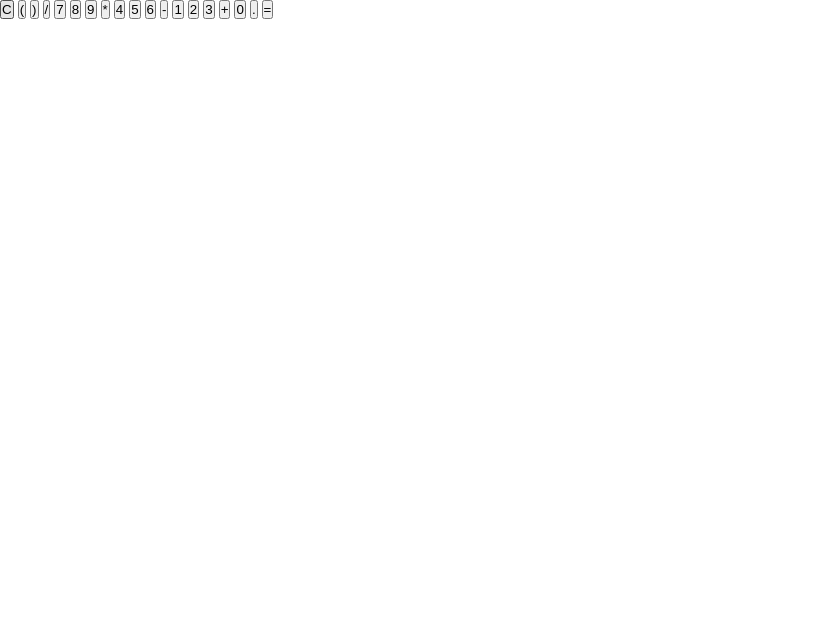
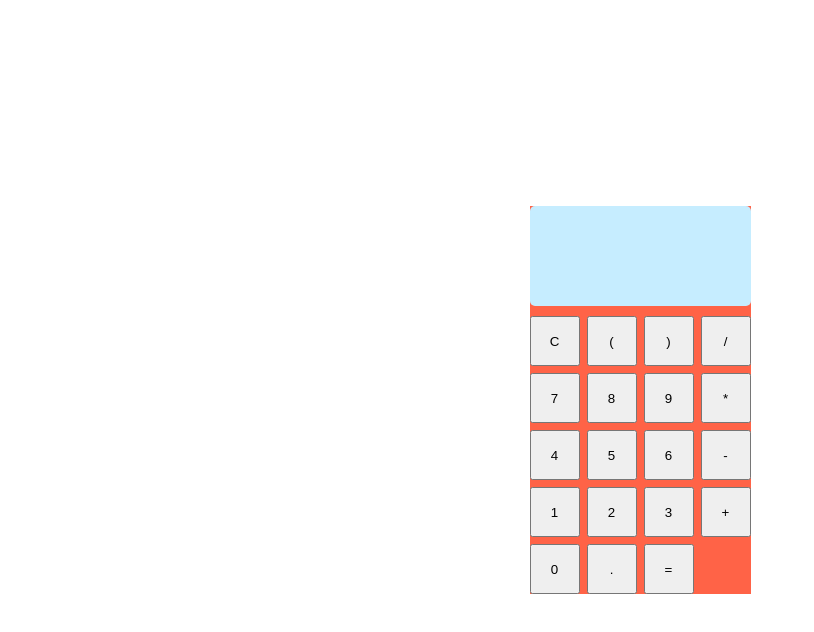
Before and after one commit to FabienLqr/Calculator, a plain HTML site: page index.html in a window 1280 px wide. Shown: the whole page, without its empty margins (0-814 px from the left). Drawn offline with Linux system fonts and the light colour scheme.

Commit message:
basic style done

```diff
--- a/style.css
+++ b/style.css
@@ -3,3 +3,38 @@
   padding: 0;
   box-sizing: border-box;
 }
+
+body {
+  width: 100vw;
+  height: 100vh;
+  display: flex;
+  justify-content: center;
+  align-items: center;
+  font-family: sans-serif;
+}
+
+.calculatrice {
+  background-color: tomato;
+  display: flex;
+  flex-direction: column;
+}
+
+.ecran {
+  width: 100%;
+  height: 100px;
+  background-color: rgb(198, 237, 255);
+  margin-bottom: 10px;
+  border-radius: 5px;
+  display: flex;
+  justify-content: flex-end;
+  align-items: flex-end;
+  padding: 5px;
+  font-size: 25px;
+}
+
+.touches {
+  display: grid;
+  grid-template-columns: repeat(4, 50px);
+  grid-template-rows: repeat(5, 50px);
+  grid-gap: 7px;
+}
```
